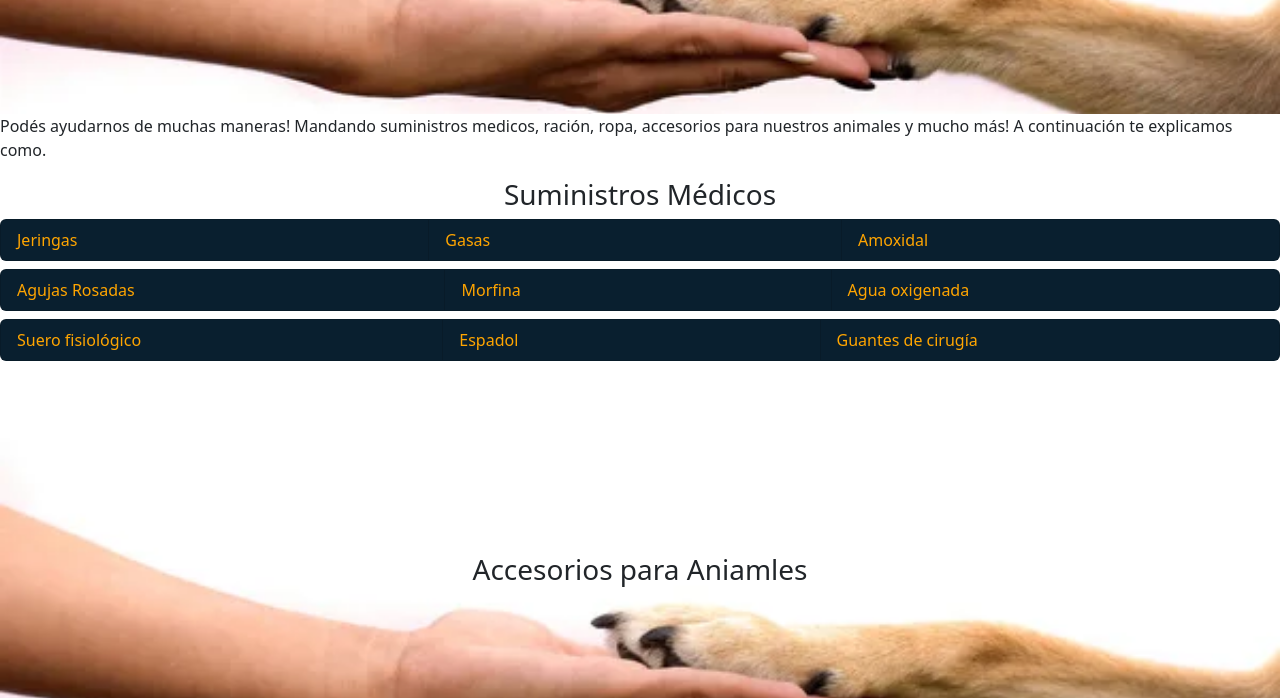
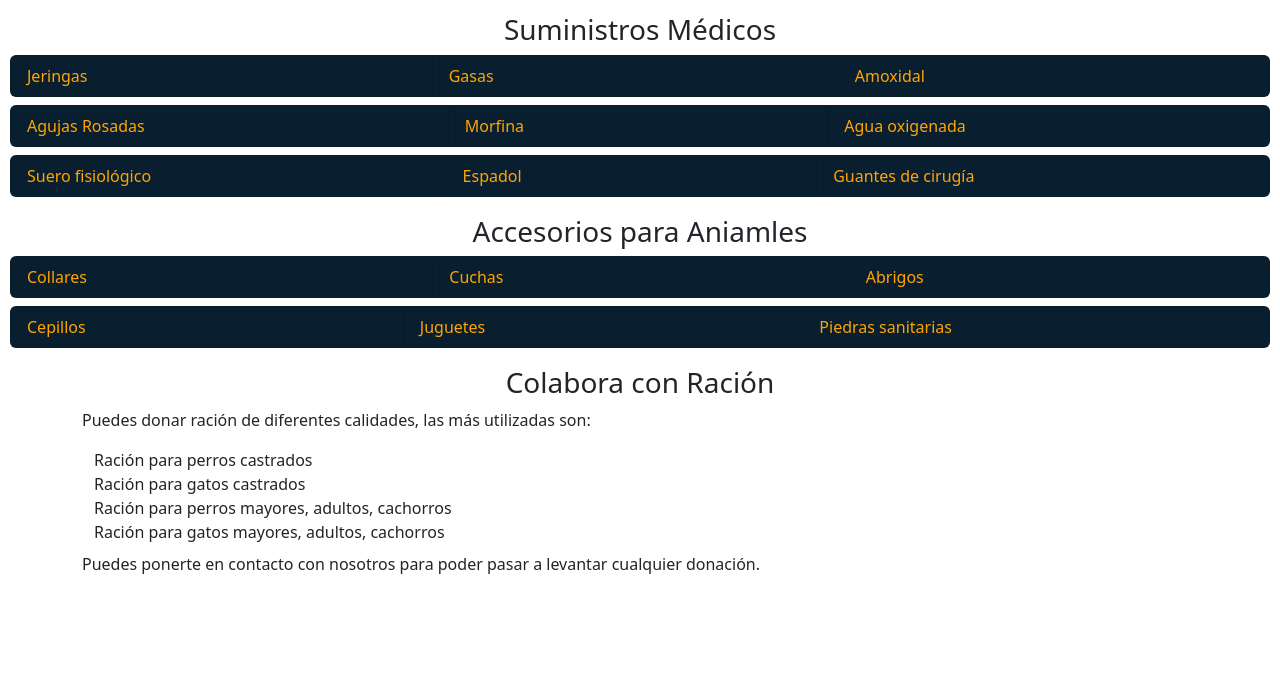
Before and after one commit to Sebastiansalhon/proyecto-coder-responsive, a plain HTML site: page pages/colaboracion.html in a window 1280 px wide. Shown: the part 371-1069 px from the top of the page. After the commit the page ends 963 px from the top, so only its background shows below. Drawn offline with Linux system fonts and the light colour scheme.

Commit message:
se agrego pag colab y se quito momentaneamente animales

```diff
--- a/css/style.css
+++ b/css/style.css
@@ -78,11 +78,15 @@ footer {
 
 /* Index */
 
+
+.body__index {
+    width: 100vw;
+}
 .menu {
     display: flex;
     justify-content: space-evenly;
     font-family: sans-serif;
-    font-size: 1.2rem;
+    font-size: 1rem;
 }
 
 
@@ -378,11 +382,30 @@ footer {
     background-image: url(../assets/pata-y-mano.jpg);
     background-repeat: no-repeat;
     background-size: cover;
-    background-position: center;
-    height: 50vh;
+    background-position:center ;
+    height: 30vh;
     display: flex;
     justify-content: center;
     align-items: center;
+}
+
+.colab__text {
+    font-weight: 700;
+    font-family: sans-serif;
+
+}
+
+.suministros {
+    margin: 10px;
+}
+
+.accesorios {
+    margin: 10px;
+
+}
+
+.racion {
+    margin: 10px;
 }
 
 
--- a/pages/colaboracion.html
+++ b/pages/colaboracion.html
@@ -16,10 +16,11 @@
         <nav class="nav__web">
             <ul class="menu">
                 <li class="boton__nav"><a class="link__nav" href="../index.html">Inicio</a></li>
-                <li class="boton__nav"><a class="link__nav" href="./animalitos.html">Animales</a></li>
+                <!-- <li class="boton__nav"><a class="link__nav" href="./animalitos.html">Animales</a></li> -->
                 <li class="boton__nav"><a class="link__nav" href="./galeria.html">Galería</a></li>
                 <li class="boton__nav"><a class="link__nav" href="./adopcion.html">Adopción</a></li>
                 <li class="boton__nav"><a class="link__nav" href="./contacto.html">Contacto</a></li>
+                <li class="boton__nav"><a class="link__nav" href="./colaboracion.html">Colaboraciones</a></li>
             </ul>
         </nav>
     </header>
@@ -29,12 +30,13 @@
             <h2 class="text-center c-letra">Colabora con nosotros</h2>
         </div>
 
-        <p class="colab__text">Podés ayudarnos de muchas maneras! Mandando suministros medicos, ración, ropa,
+        <p class=" text-center colab__text">Podés ayudarnos de muchas maneras! Mandando suministros medicos, ración,
+            ropa,
             accesorios para nuestros animales y mucho más!
             A continuación te explicamos como.
         </p>
-
-        <h3 class="text-center colab_title">Suministros Médicos</h3>
+        <div class="suministros">
+            <h3 class="text-center">Suministros Médicos</h3>
             <ul class="list-group list-group-horizontal pb-2 sum__med">
                 <li class="list-group-item flex-fill bg-color c-letra">Jeringas</li>
                 <li class="list-group-item flex-fill bg-color c-letra">Gasas</li>
@@ -50,9 +52,9 @@
                 <li class="list-group-item flex-fill bg-color c-letra">Espadol</li>
                 <li class="list-group-item flex-fill bg-color c-letra">Guantes de cirugía</li>
             </ul>
-
-
-        <h3 class="text-center colab__title">Accesorios para Aniamles</h3>
+        </div>
+        <div class="accesorios">
+            <h3 class="text-center">Accesorios para Aniamles</h3>
 
             <ul class="list-group list-group-horizontal pb-2 acc__animales">
                 <li class="list-group-item flex-fill bg-color c-letra">Collares</li>
@@ -64,7 +66,8 @@
                 <li class="list-group-item flex-fill bg-color c-letra">Juguetes</li>
                 <li class="list-group-item flex-fill bg-color c-letra">Piedras sanitarias</li>
             </ul>
-
+        </div>
+        <div class="racion">
             <h3 class="text-center racion__title">Colabora con Ración</h3>
             <div class="container">
                 <p class="racion__text">Puedes donar ración de diferentes calidades, las más utilizadas son:
@@ -79,7 +82,7 @@
                 Puedes ponerte en contacto con nosotros para poder pasar a levantar cualquier donación.
                 </p>
             </div>
-
+        </div>
     </main>
 
     <footer>
```
Also changed, not shown: index.html (+1 -1 lines), pages/adopcion.html (+2 -1 lines), pages/contacto.html (+2 -1 lines), pages/galeria.html (+2 -1 lines). Lines whose indentation alone changed are shown as unchanged.
